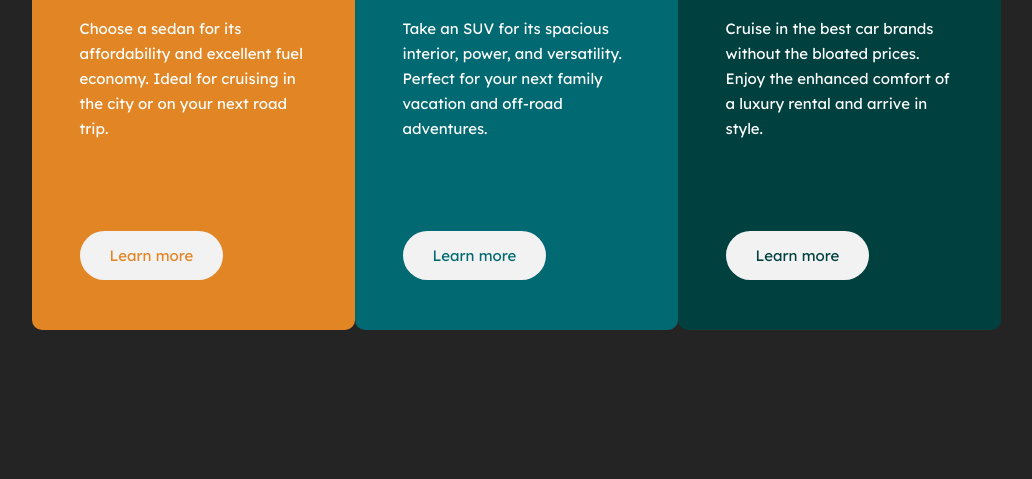
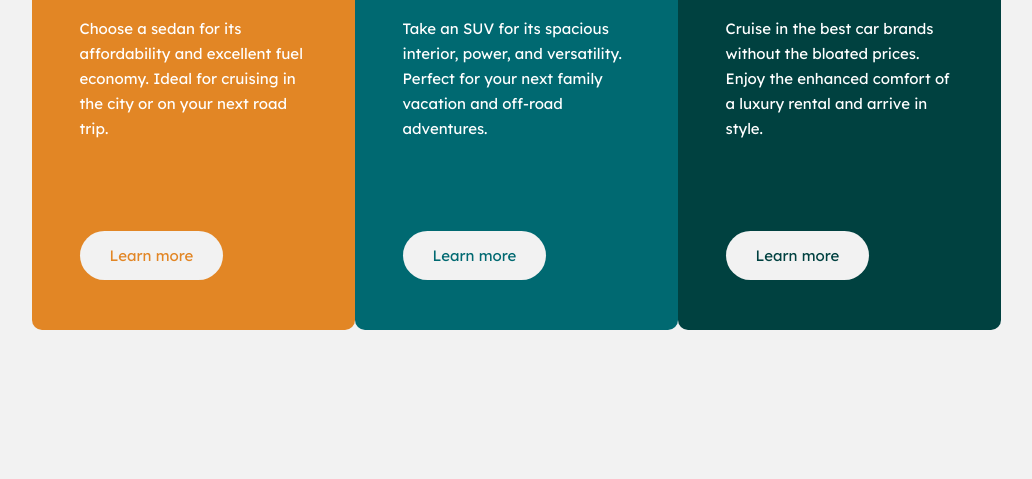
Before and after one commit to LWhills/3-ColumnPreview, a plain HTML site: page index.html in a window 1280 px wide. Shown: the part 321-800 px from the top of the page, without its empty margins (124-1156 px from the left). Drawn offline with Linux system fonts and the light colour scheme.

Commit message:
Change background color of body

```diff
--- a/CSS/style.css
+++ b/CSS/style.css
@@ -9,7 +9,7 @@ body {
   font-family: "Lexend Deca", sans-serif;
   font-size: 0.9375rem;
   color: #ffffff;
-  background-color: #252424;
+  background-color: #f2f2f2;
   display: grid;
   place-items: center;
   min-height: 100vh;
```
